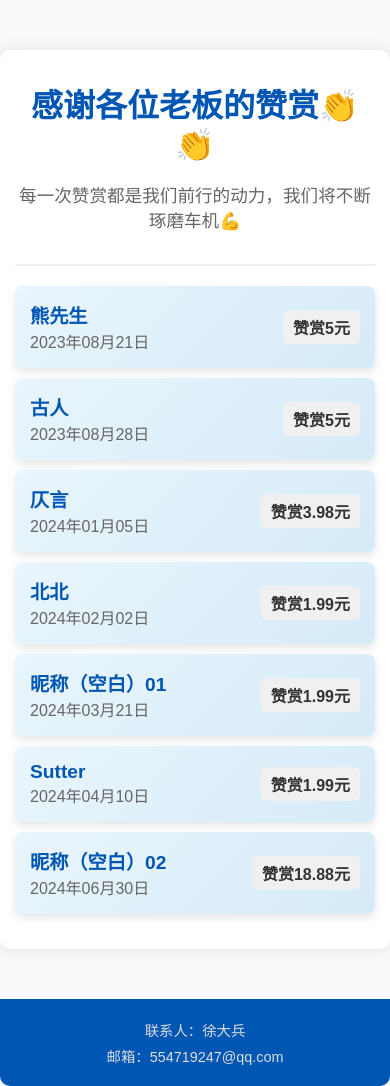
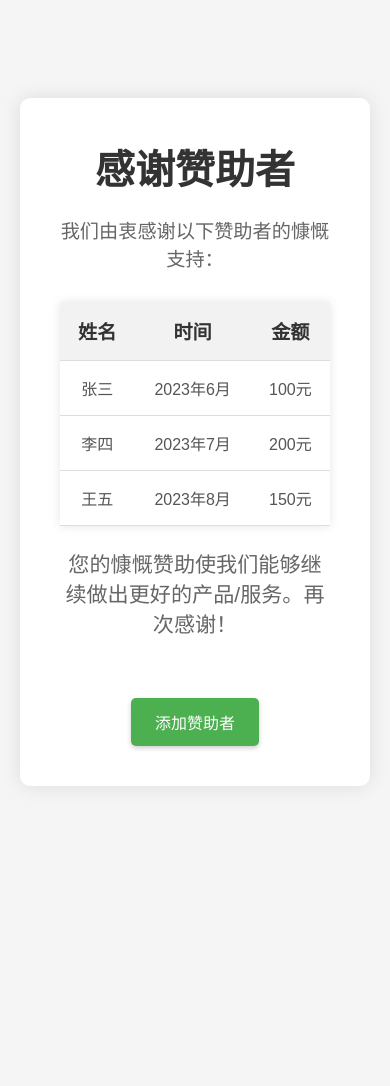
Before and after one commit to xbrooke/ZS, a plain HTML site: page index.html in a window 390 px wide. After the commit the page ends 884 px from the top, so only its background shows below. Drawn offline with Linux system fonts and the light colour scheme.

Commit message:
Update index.html

```diff
--- a/index.html
+++ b/index.html
@@ -3,178 +3,349 @@
 <head>
   <meta charset="UTF-8">
   <meta name="viewport" content="width=device-width, initial-scale=1.0">
-    <title>感谢各位老板的赞赏</title>
+  <title>感谢赞助者</title>
   <style>
-        /* Reset and base styles */
     body {
       font-family: 'Arial', sans-serif;
+      background-color: #f5f5f5;
       margin: 0;
-            padding: 0;
-            background-color: #f9f9f9;
-            color: #333;
+      padding: 20px;
+      display: flex;
+      justify-content: center;
+      align-items: center;
+      height: 100vh;
     }
-        /* Container for main content */
     .container {
-            max-width: 800px;
-            margin: 50px auto;
-            padding: 20px;
-            background: #fff;
-            box-shadow: 0 0 15px rgba(0, 0, 0, 0.1);
+      max-width: 1000px; /* 调整最大宽度 */
+      background-color: #fff;
+      padding: 40px; /* 增加内边距 */
       border-radius: 10px;
-        }
-        /* Header styles */
-        header {
+      box-shadow: 0 0 20px rgba(0, 0, 0, 0.1);
       text-align: center;
-            padding: 20px 0;
-            border-bottom: 2px solid #eee;
     }
     h1 {
-            margin: 0;
-            font-size: 2.5em;
-            color: #0056b3;
+      color: #333;
+      margin-top: 0;
+      font-size: 2.5em; /* 调整标题字体大小 */
+      margin-bottom: 20px; /* 调整标题与内容的间距 */
     }
     p {
       color: #666;
-            font-size: 1.1em;
+      margin-bottom: 30px; /* 增加感谢文字与表格的间距 */
+      font-size: 1.2em; /* 调整感谢文字的字体大小 */
     }
-        /* Sponsor list styles */
-        .sponsor-list {
-            list-style: none;
-            padding: 0;
-            margin: 20px 0;
+    table {
+      width: 100%; /* 表格宽度100% */
+      margin: 20px auto; /* 居中显示 */
+      border-collapse: collapse;
+      box-shadow: 0 0 10px rgba(0, 0, 0, 0.1);
     }
-        .sponsor-list li {
+    th, td {
+      padding: 15px; /* 增加单元格内边距 */
+      text-align: center;
+      border-bottom: 1px solid #ddd;
+      transition: background-color 0.3s ease;
+    }
+    th {
+      background-color: #f2f2f2;
+      color: #333;
+      text-transform: uppercase;
+      font-size: 1.2em; /* 调整表头字体大小 */
+    }
+    td {
+      color: #555;
+      font-size: 1em; /* 调整表格内容字体大小 */
+    }
+    tr:hover td {
+      background-color: #f1f1f1;
+    }
+    .thanks-message {
+      font-size: 1.1em; /* 调整感谢文字的字体大小 */
+      color: #888;
+      margin-top: 20px; /* 调整感谢文字与表格的间距 */
+      transition: transform 0.3s ease, opacity 0.3s ease;
+    }
+    .thanks-message:hover {
+      transform: scale(1.05);
+      opacity: 0.9;
+    }
+    .button {
+      background-color: #4CAF50;
+      border: none;
+      color: white;
+      padding: 12px 24px;
+      text-align: center;
+      text-decoration: none;
+      display: inline-block;
+      font-size: 1em; /* 调整按钮字体大小 */
+      margin-top: 30px; /* 增加按钮与感谢文字的间距 */
+      border-radius: 5px;
+      transition: background-color 0.3s ease;
+      cursor: pointer;
+      box-shadow: 0 2px 5px rgba(0, 0, 0, 0.2);
+    }
+    .button:hover {
+      background-color: #45a049;
+    }
+    .modal {
+      display: none;
+      position: fixed;
+      z-index: 1;
+      left: 0;
+      top: 0;
+      width: 100%;
+      height: 100%;
+      overflow: auto;
+      background-color: rgba(0,0,0,0.4);
+      padding-top: 60px;
+    }
+    .modal-content {
+      background-color: #fefefe;
+      margin: 5% auto;
+      padding: 20px;
+      border: 1px solid #888;
+      width: 80%;
+      max-width: 600px; /* 调整模态框最大宽度 */
+      border-radius: 10px;
+      box-shadow: 0 5px 15px rgba(0,0,0,0.3);
+      animation: slideIn 0.3s ease-out;
+    }
+    @keyframes slideIn {
+      from {
+        transform: translateY(-50px);
+        opacity: 0;
+      }
+      to {
+        transform: translateY(0);
+        opacity: 1;
+      }
+    }
+    .close {
+      color: #aaa;
+      float: right;
+      font-size: 28px;
+      font-weight: bold;
+      cursor: pointer;
+      transition: color 0.3s ease;
+    }
+    .close:hover,
+    .close:focus {
+      color: #333;
+      text-decoration: none;
+    }
+    .form-container {
       display: flex;
-            justify-content: space-between;
+      flex-direction: column;
       align-items: center;
-            background: linear-gradient(135deg, #e9f5fc, #d6ebf8);
-            margin: 10px 0;
-            padding: 15px;
-            border-radius: 8px;
-            box-shadow: 0 4px 8px rgba(0, 0, 0, 0.1);
-            transition: transform 0.3s, background 0.3s;
     }
-        .sponsor-list li:hover {
-            background: linear-gradient(135deg, #d6ebf8, #c3e1f4);
-            transform: translateY(-5px);
+    .form-group {
+      width: 100%;
+      display: flex;
+      flex-direction: column;
+      margin-bottom: 20px; /* 调整表单组件之间的间距 */
     }
-        .sponsor-info {
-            flex: 1;
+    .form-group label {
+      text-align: left;
+      margin-bottom: 10px; /* 调整标签与输入框的间距 */
+      color: #333;
+      font-size: 1.1em; /* 调整标签字体大小 */
+      font-weight: bold;
     }
-        .sponsor-info span {
-            display: block;
+    .form-group input {
+      width: 100%;
+      padding: 12px;
+      border: 1px solid #ddd;
+      border-radius: 5px;
+      font-size: 1em; /* 调整输入框字体大小 */
+      transition: border-color 0.3s ease;
+      box-sizing: border-box;
     }
-        .sponsor-name {
-            font-weight: bold;
-            color: #0056b3;
-            font-size: 1.2em;
+    .form-group input:focus {
+      border-color: #4CAF50;
+      outline: none;
     }
-        .sponsor-date,
-        .sponsor-amount {
-            font-size: 1em;
-            color: #666;
+    .submit-button {
+      width: 100%;
+      background-color: #4CAF50;
+      border: none;
+      color: white;
+      padding: 12px 24px;
+      text-align: center;
+      text-decoration: none;
+      font-size: 1em; /* 调整按钮字体大小 */
+      margin-top: 20px; /* 增加按钮与输入框的间距 */
+      border-radius: 5px;
+      transition: background-color 0.3s ease;
+      cursor: pointer;
+      box-shadow: 0 2px 5px rgba(0, 0, 0, 0.2);
     }
-        .sponsor-amount {
-            font-weight: bold;
-            color: #333;
-            background-color: #f0f0f0;
-            padding: 5px 10px;
-            border-radius: 5px;
-        }
-        /* Footer styles */
-        footer {
-            text-align: center;
-            padding: 20px;
-            background: #0056b3;
-            color: white;
-            border-radius: 0 0 10px 10px;
-            margin-top: 20px; /* Add some space between content and footer */
-        }
-        footer p {
-            margin: 5px 0;
-            font-size: 1em;
-        }
-        footer .contact-info {
-            font-size: 0.9em;
-            color: #ddd; /* Adjust contact info color */
-        }
-        @media (max-width: 600px) {
-            /* Responsive adjustments */
-            .container {
-                padding: 15px;
-            }
-            header, footer {
-                padding: 15px 0;
-            }
-            h1 {
-                font-size: 2em;
-            }
+    .submit-button:hover {
+      background-color: #45a049;
     }
   </style>
 </head>
 <body>
   <div class="container">
-        <header>
-            <h1>感谢各位老板的赞赏👏👏</h1>
-            <p>每一次赞赏都是我们前行的动力，我们将不断琢磨车机💪</p>
-        </header>
-
-        <ul class="sponsor-list">
-            <li>
-                <div class="sponsor-info">
-                    <span class="sponsor-name">熊先生</span>
-                    <span class="sponsor-date">2023年08月21日</span>
+    <h1>感谢赞助者</h1>
+    <p>我们由衷感谢以下赞助者的慷慨支持：</p>
+    <table>
+      <thead>
+        <tr>
+          <th>姓名</th>
+          <th>时间</th>
+          <th>金额</th>
+        </tr>
+      </thead>
+      <tbody id="sponsor-list">
+        <tr>
+          <td>张三</td>
+          <td>2023年6月</td>
+          <td>100元</td>
+        </tr>
+        <tr>
+          <td>李四</td>
+          <td>2023年7月</td>
+          <td>200元</td>
+        </tr>
+        <tr>
+          <td>王五</td>
+          <td>2023年8月</td>
+          <td>150元</td>
+        </tr>
+        <!-- 根据实际情况添加更多赞助者的信息 -->
+      </tbody>
+    </table>
+    <div class="thanks-message">
+      <p>您的慷慨赞助使我们能够继续做出更好的产品/服务。再次感谢！</p>
     </div>
-                <span class="sponsor-amount">赞赏5元</span>
-            </li>
-            <li>
-                <div class="sponsor-info">
-                    <span class="sponsor-name">古人</span>
-                    <span class="sponsor-date">2023年08月28日</span>
-                </div>
-                <span class="sponsor-amount">赞赏5元</span>
-            </li>
-            <li>
-                <div class="sponsor-info">
-                    <span class="sponsor-name">仄言</span>
-                    <span class="sponsor-date">2024年01月05日</span>
-                </div>
-                <span class="sponsor-amount">赞赏3.98元</span>
-            </li>
-            <li>
-                <div class="sponsor-info">
-                    <span class="sponsor-name">北北</span>
-                    <span class="sponsor-date">2024年02月02日</span>
-                </div>
-                <span class="sponsor-amount">赞赏1.99元</span>
-            </li>
-            <li>
-                <div class="sponsor-info">
-                    <span class="sponsor-name">昵称（空白）01</span>
-                    <span class="sponsor-date">2024年03月21日</span>
-                </div>
-                <span class="sponsor-amount">赞赏1.99元</span>
-            </li>
-            <li>
-                <div class="sponsor-info">
-                    <span class="sponsor-name">Sutter</span>
-                    <span class="sponsor-date">2024年04月10日</span>
-                </div>
-                <span class="sponsor-amount">赞赏1.99元</span>
-            </li>
-            <li>
-                <div class="sponsor-info">
-                    <span class="sponsor-name">昵称（空白）02</span>
-                    <span class="sponsor-date">2024年06月30日</span>
-                </div>
-                <span class="sponsor-amount">赞赏18.88元</span>
-            </li>
-        </ul>
+    <button class="button" id="add-button" onclick="togglePasswordModal()">添加赞助者</button>
   </div>
 
-    <footer>
-        <p class="contact-info">联系人：徐大兵</p>
-        <p class="contact-info">邮箱：554719247@qq.com</p>
-    </footer>
+  <div id="passwordModal" class="modal">
+    <div class="modal-content">
+      <span class="close" onclick="togglePasswordModal()">&times;</span>
+      <div class="form-container">
+        <div class="form-group">
+          <label for="password">请输入密码：</label>
+          <input type="password" id="password" placeholder="输入密码">
+        </div>
+        <button class="submit-button" onclick="validatePassword()">验证密码</button>
+      </div>
+    </div>
+  </div>
+
+  <div id="sponsorModal" class="modal">
+    <div class="modal-content">
+      <span class="close" onclick="toggleModal()">&times;</span>
+      <div class="form-container">
+        <div class="form-group">
+          <label for="name">赞助者姓名：</label>
+          <input type="text" id="name" placeholder="请输入赞助者姓名">
+        </div>
+        <div class="form-group">
+          <label for="date">赞助时间：</label>
+          <input type="text" id="date" placeholder="请输入赞助时间">
+        </div>
+        <div class="form-group">
+          <label for="amount">赞助金额：</label>
+          <input type="text" id="amount" placeholder="请输入赞助金额">
+        </div>
+        <button class="submit-button" onclick="submitSponsor()">提交赞助信息</button>
+      </div>
+    </div>
+  </div>
+
+  <script>
+    let passwordModalVisible = false;
+    let sponsorModalVisible = false;
+
+    function togglePasswordModal() {
+      const modal = document.getElementById('passwordModal');
+      if (passwordModalVisible) {
+        modal.style.opacity = '0';
+        setTimeout(() => {
+          modal.style.display = 'none';
+        }, 300);
+      } else {
+        modal.style.display = 'block';
+        setTimeout(() => {
+          modal.style.opacity = '1';
+        }, 50);
+      }
+      passwordModalVisible = !passwordModalVisible;
+    }
+
+    function toggleModal() {
+      const modal = document.getElementById('sponsorModal');
+      if (sponsorModalVisible) {
+        modal.style.opacity = '0';
+        setTimeout(() => {
+          modal.style.display = 'none';
+        }, 300);
+      } else {
+        modal.style.display = 'block';
+        setTimeout(() => {
+          modal.style.opacity = '1';
+        }, 50);
+      }
+      sponsorModalVisible = !sponsorModalVisible;
+    }
+
+    function validatePassword() {
+      const password = document.getElementById('password').value;
+      // 假设正确的密码为 '123456'
+      if (password === '123456') {
+        togglePasswordModal();
+        toggleModal();
+      } else {
+        alert('密码错误，请重新输入！');
+      }
+    }
+
+    function submitSponsor() {
+      const name = document.getElementById('name').value;
+      const date = document.getElementById('date').value;
+      const amount = document.getElementById('amount').value;
+
+      if (name && date && amount) {
+        const sponsorList = document.getElementById('sponsor-list');
+        const newRow = document.createElement('tr');
+        newRow.innerHTML = `
+          <td>${name}</td>
+          <td>${date}</td>
+          <td>${amount}</td>
+        `;
+        sponsorList.appendChild(newRow);
+
+        // 清空表单
+        document.getElementById('name').value = '';
+        document.getElementById('date').value = '';
+        document.getElementById('amount').value = '';
+
+        // 隐藏模态框
+        toggleModal();
+      } else {
+        alert('请填写所有字段');
+      }
+    }
+
+    // 点击模态框外部关闭模态框
+    window.onclick = function(event) {
+      const modals = document.querySelectorAll('.modal');
+      modals.forEach(modal => {
+        if (event.target === modal) {
+          modal.style.opacity = '0';
+          setTimeout(() => {
+            modal.style.display = 'none';
+          }, 300);
+          if (modal.id === 'passwordModal') {
+            passwordModalVisible = false;
+          } else if (modal.id === 'sponsorModal') {
+            sponsorModalVisible = false;
+          }
+        }
+      });
+    }
+  </script>
 </body>
 </html>
```
Lines whose indentation alone changed are shown as unchanged.
